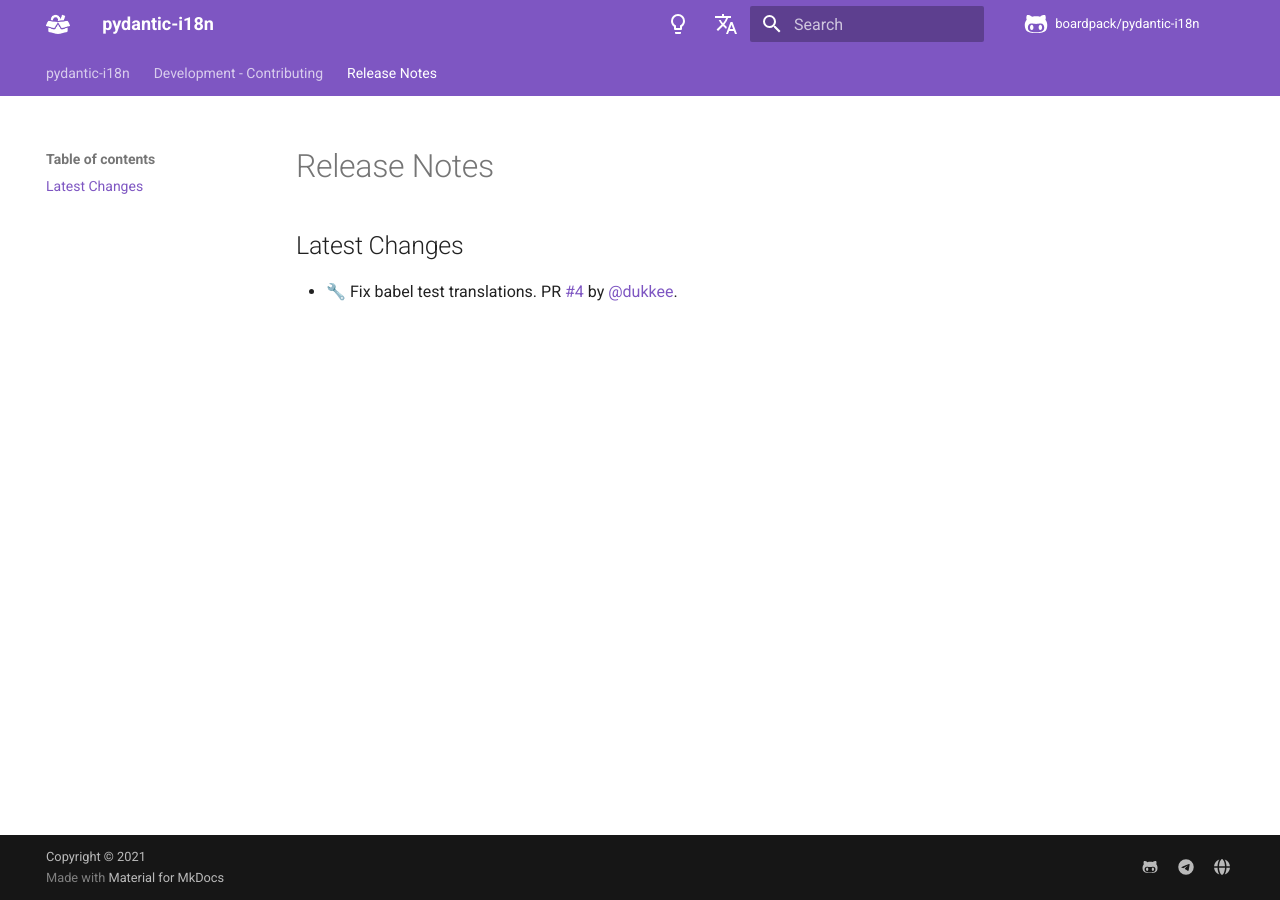
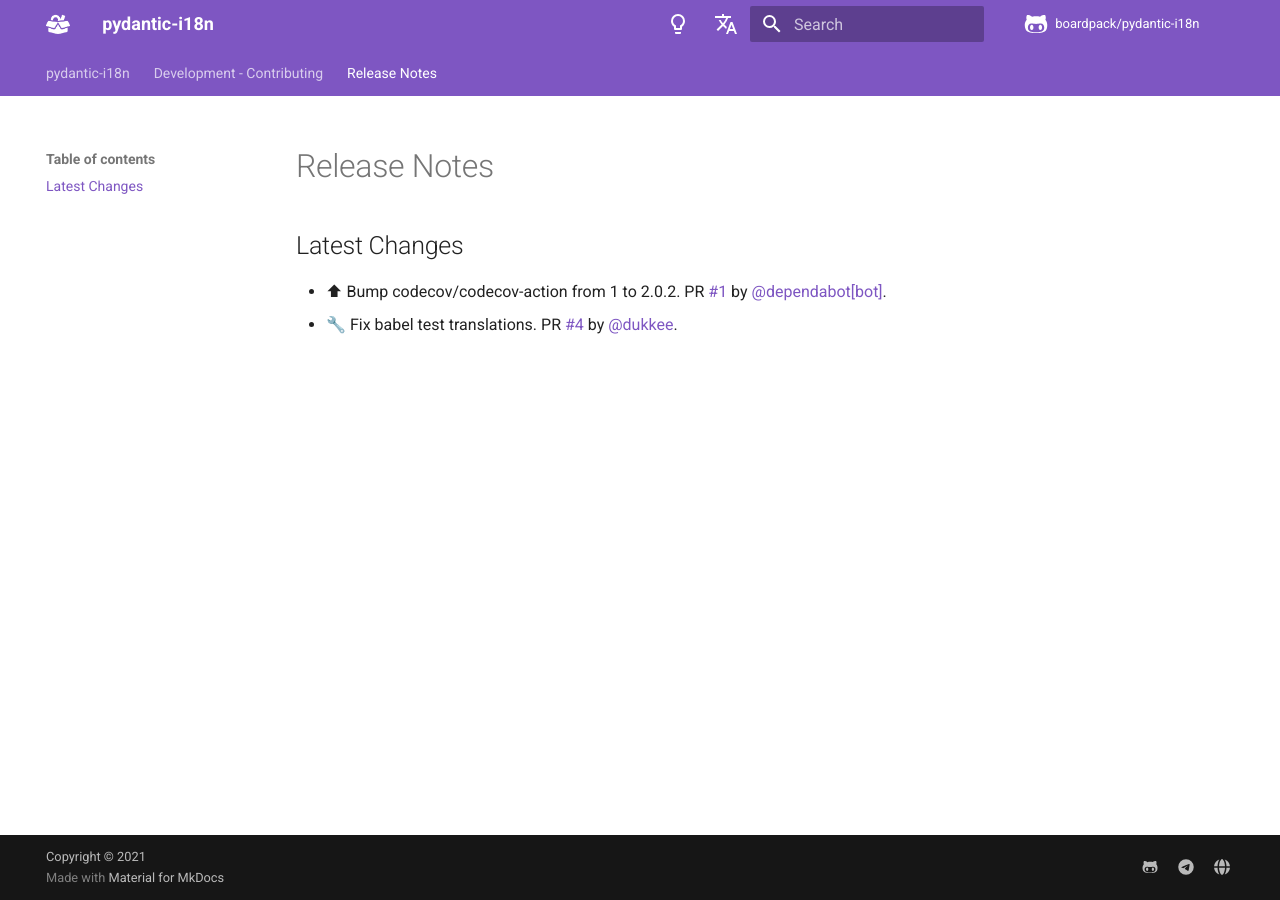
Before and after one commit to boardpack/pydantic-i18n, an MkDocs documentation site: the page built from docs/en/docs/release-notes.md, in a window 1280 px wide. Built offline with MkDocs 1.6.1 and Material for MkDocs 9.7.7, drawn with Linux system fonts in a browser that asks for light colours; comment, search, counter and statistics services are not loaded.

Commit message:
📝 Update release notes

```diff
--- a/docs/en/docs/release-notes.md
+++ b/docs/en/docs/release-notes.md
@@ -2,4 +2,5 @@
 
 ## Latest Changes
 
+* ⬆ Bump codecov/codecov-action from 1 to 2.0.2. PR [#1](https://github.com/boardpack/pydantic-i18n/pull/1) by [@dependabot[bot]](https://github.com/apps/dependabot).
 * 🔧 Fix babel test translations. PR [#4](https://github.com/boardpack/pydantic-i18n/pull/4) by [@dukkee](https://github.com/dukkee).
```
